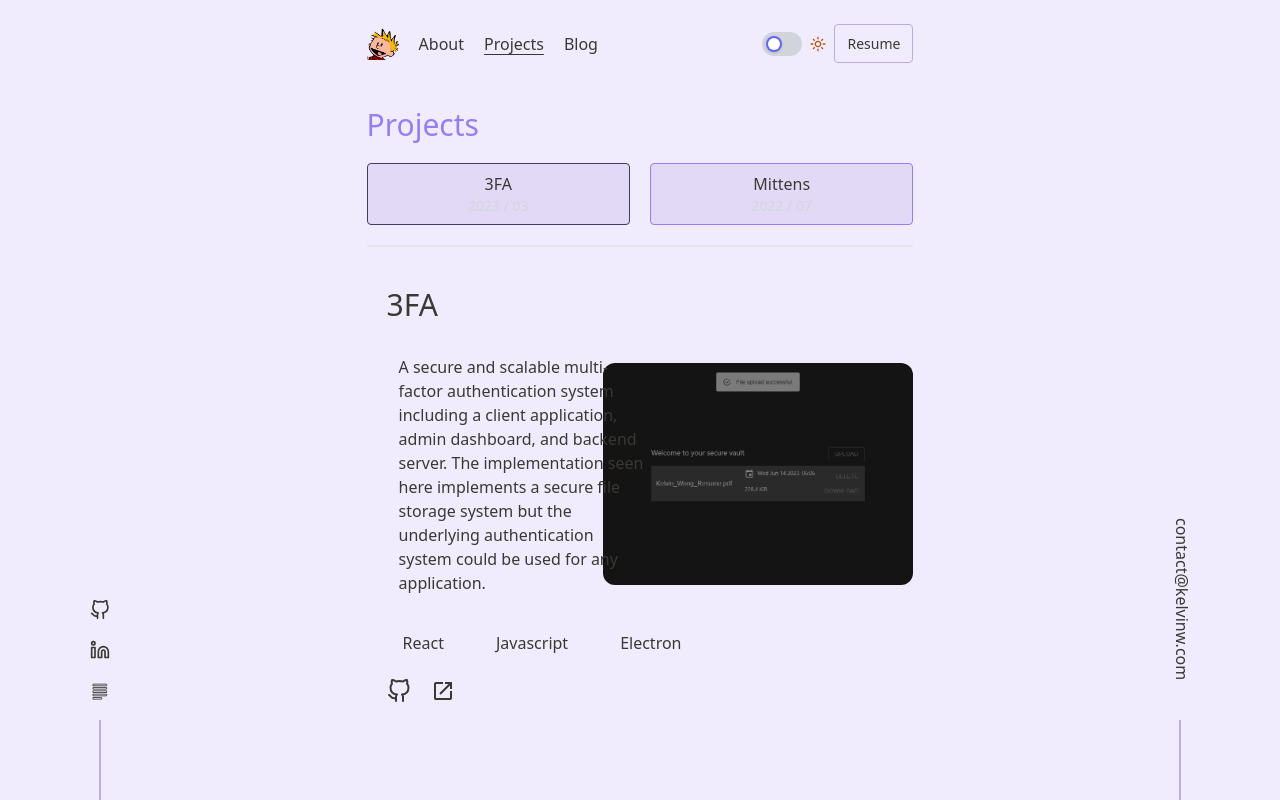
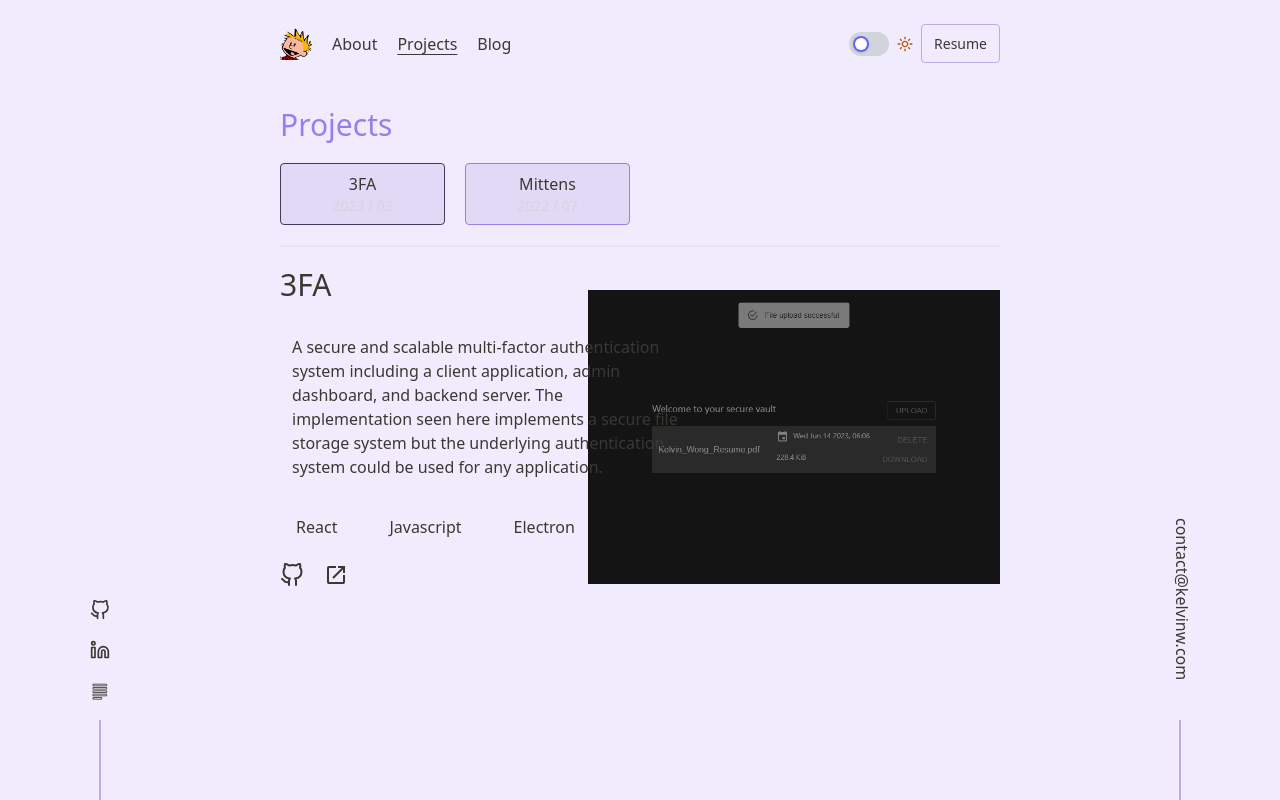
Before and after one commit to im-calvin/im-calvin.github.io, an Astro site: page /projects in a window 1280 px wide. Built offline with nearby package versions, Linux system fonts and the light colour scheme; Astro itself is replaced by a stand-in of ours; some icons are missing.

Commit message:
make layout width 60% add grid-cols-4 to projectselector mess around with image preview

```diff
--- a/src/components/ProjectExpanded.tsx
+++ b/src/components/ProjectExpanded.tsx
@@ -34,17 +34,17 @@ export default function ProjectExpanded({
     <>
       <div className={`${className} md:grid md:grid-cols-12 md:gap-5`}>
         {/* image */}
-        <div className="hidden text-right md:z-0 md:col-start-6 md:col-end-[-1] md:row-start-1 md:row-end-[-1] md:mt-24 md:block">
+        <div className="hidden h-full w-auto object-cover object-center text-right md:z-0 md:col-start-6 md:col-end-[-1] md:row-start-1 md:row-end-[-1] md:block">
           <a href={imgLink} rel="noopener noreferrer" target="_blank">
             <img
               src={imgSrc}
               alt={`${title} preview `}
-              className="left-0 top-0 rounded-xl object-cover brightness-50 grayscale"
+              className="left-0 top-0 h-full rounded-xl object-contain object-center brightness-50 grayscale" // decide between cover and contain
             />
           </a>
         </div>
         {/* text */}
-        <div className="relative z-10 p-5 md:col-start-1 md:col-end-8 md:row-start-1 md:row-end-[-1]">
+        <div className="relative z-10 md:col-start-1 md:col-end-8 md:row-start-1 md:row-end-[-1]">
           <a
             href={titleLink}
             target="_blank"
@@ -69,7 +69,7 @@ export default function ProjectExpanded({
               </span>
             ))}
           </p>
-          <div className="flex flex-row">
+          <div className="my-5 flex flex-row">
             {icons.map((icon) => (
               <span className="mr-5 h-6 w-6 transition-colors dark:hover:text-moona-yellow">
                 {icon}
--- a/src/components/ProjectSelector.tsx
+++ b/src/components/ProjectSelector.tsx
@@ -10,7 +10,7 @@ export default function ProjectSelector() {
 
   return (
     <>
-      <div className="grid grid-cols-2 gap-5">
+      <div className="grid grid-cols-2 gap-5 md:grid-cols-4">
         <ProjectPreview
           title="3FA"
           // description="A custom multi-factor authentication system for cloud storage."
--- a/src/layouts/Layout.astro
+++ b/src/layouts/Layout.astro
@@ -41,7 +41,7 @@ const { title } = Astro.props;
   }
   main {
     margin: auto;
-    max-width: 65ch;
+    max-width: 60%;
     padding: 1.5rem;
   }
 </style>
```
